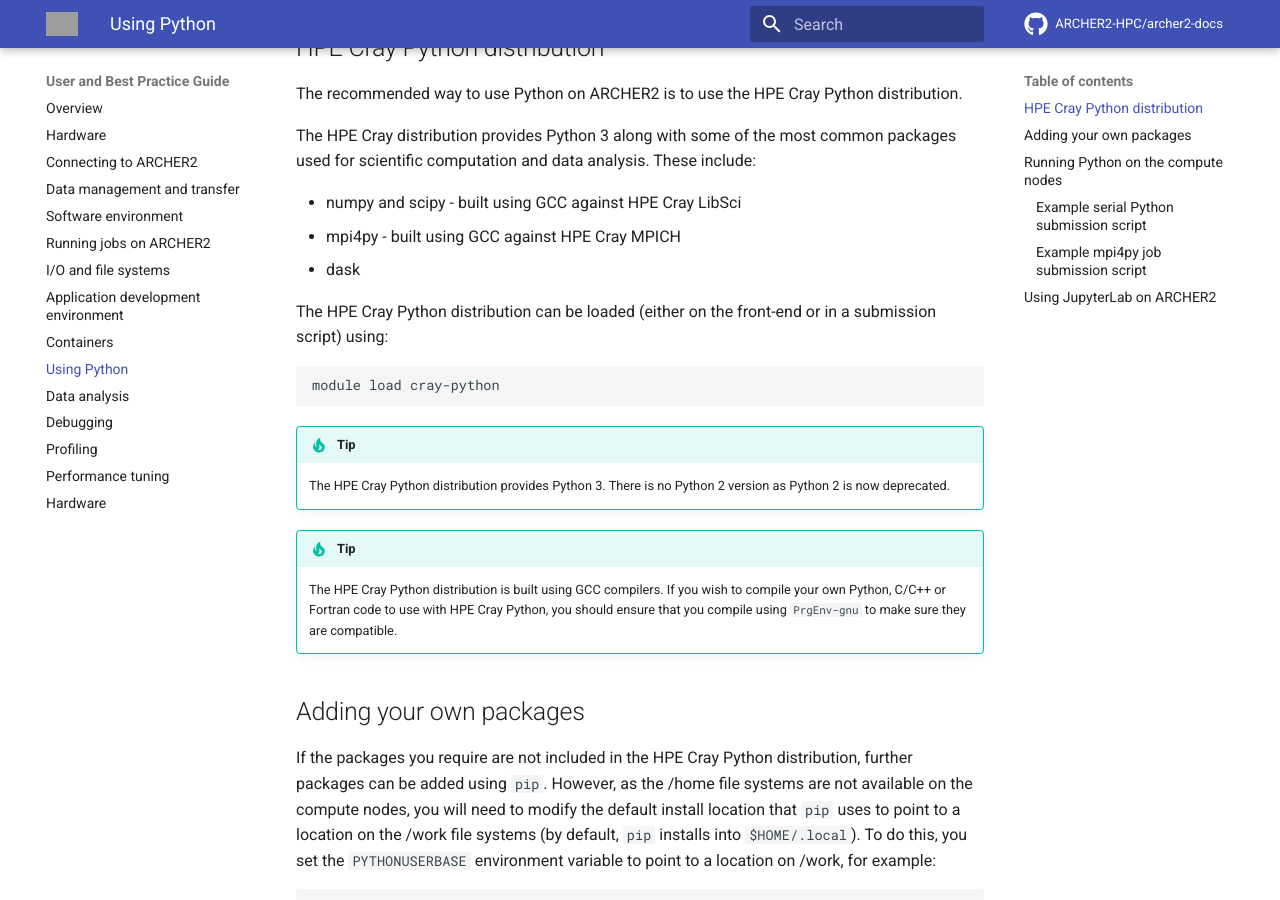
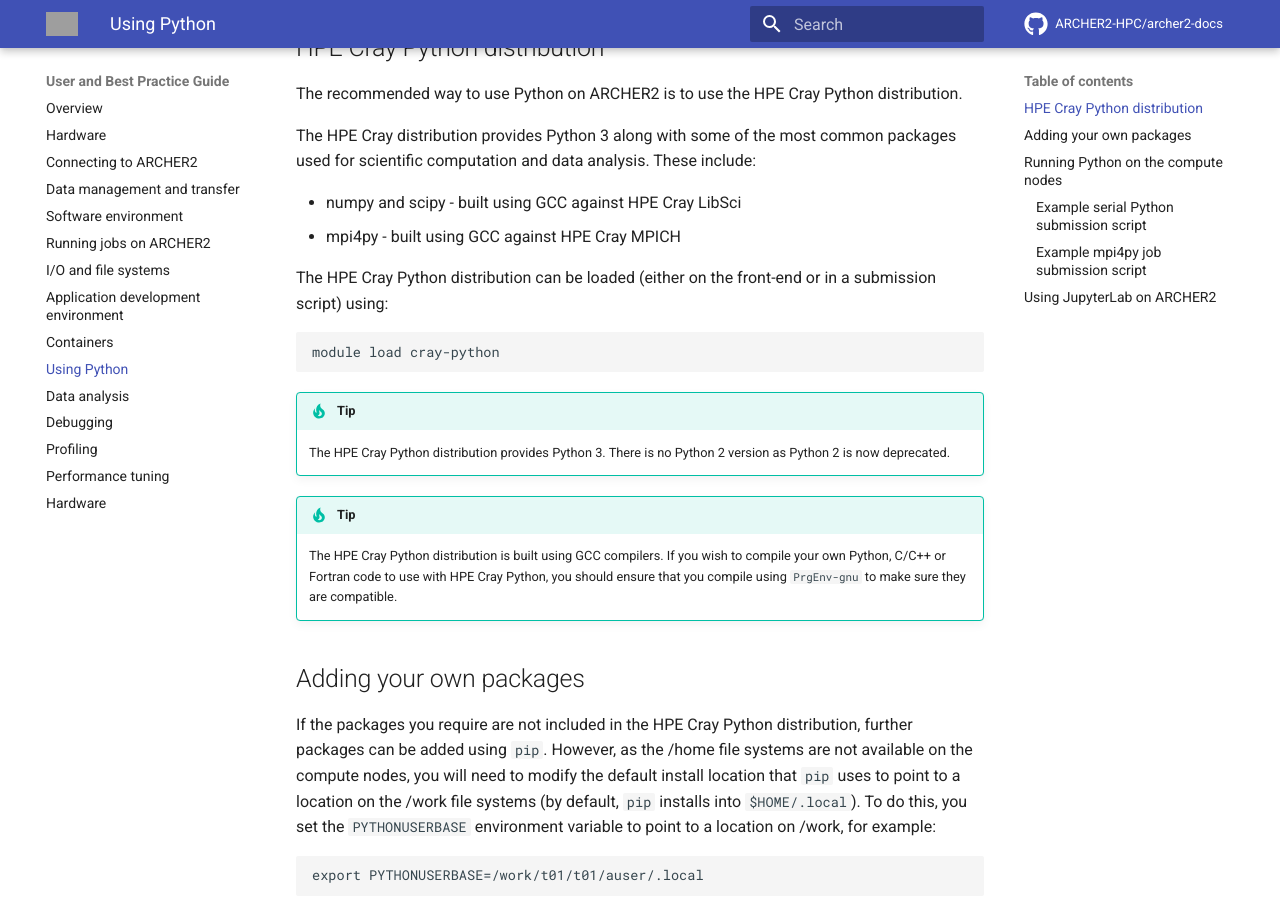
Before and after one commit to ARCHER2-HPC/archer2-docs, an MkDocs documentation site: the page built from docs/user-guide/python.md, in a window 1280 px wide and 900 px high, scrolled down 526 px. Built offline with MkDocs 1.6.1 and Material for MkDocs 9.7.7, drawn with Linux system fonts in a browser that asks for light colours; comment, search, counter and statistics services are not loaded; grey boxes are pictures that could not be loaded.

Commit message:
Temporarily removed reference to dask until the dependency issues are fixed

```diff
--- a/docs/user-guide/python.md
+++ b/docs/user-guide/python.md
@@ -27,7 +27,6 @@
 
   - numpy and scipy - built using GCC against HPE Cray LibSci
   - mpi4py - built using GCC against HPE Cray MPICH
-  - dask
 
 The HPE Cray Python distribution can be loaded (either on the front-end
 or in a submission script) using:
```
